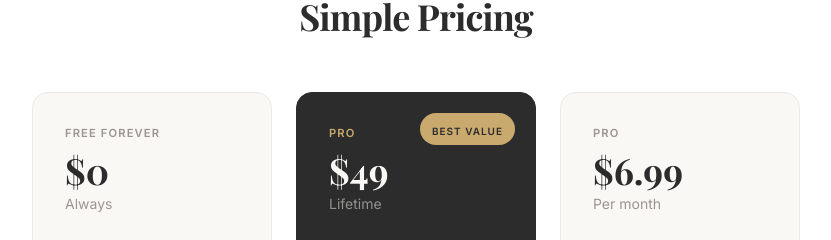
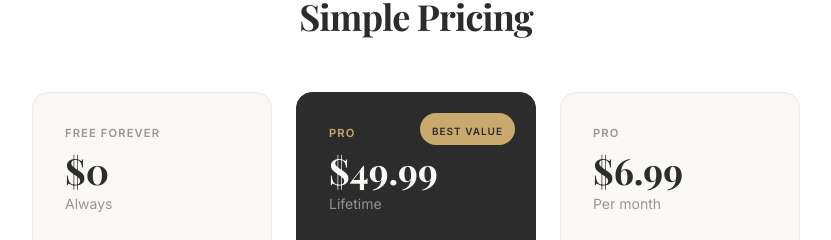
Before and after one commit to beardednotary/confidence-daily-web, a Next.js app: page / in a window 1280 px wide. Shown: the part 3745-3985 px from the top of the page, without its empty margins (224-1055 px from the left). Built offline with nearby package versions, Linux system fonts and the light colour scheme.

Commit message:
Fix lifetime Pro price to $49.99 to match App Store pricing
Co-Authored-By: Claude Sonnet 4.6 <noreply@anthropic.com>

```diff
--- a/components/Pricing.tsx
+++ b/components/Pricing.tsx
@@ -37,7 +37,7 @@ export default function Pricing() {
             <p className="text-[0.7rem] font-semibold tracking-[0.1em] uppercase mb-2" style={{ color: '#C9A96E' }}>
               Pro
             </p>
-            <p className="font-playfair font-bold text-warm-white text-4xl mb-1">$49</p>
+            <p className="font-playfair font-bold text-warm-white text-4xl mb-1">$49.99</p>
             <p className="font-inter text-warm-white/50 text-sm mb-8">Lifetime</p>
             <ul className="space-y-3 mb-8 flex-1">
               {[
```
